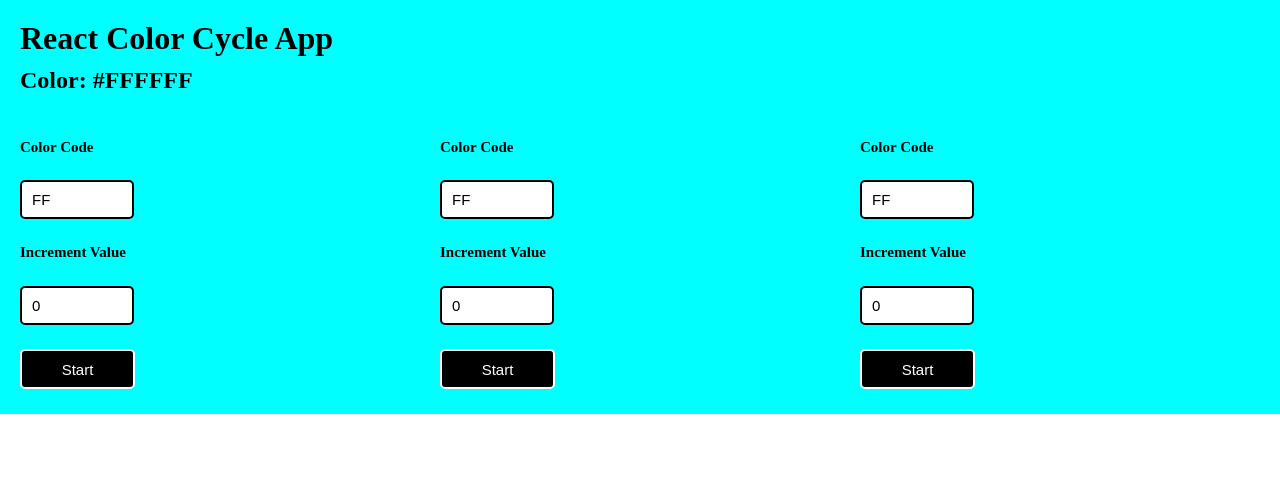
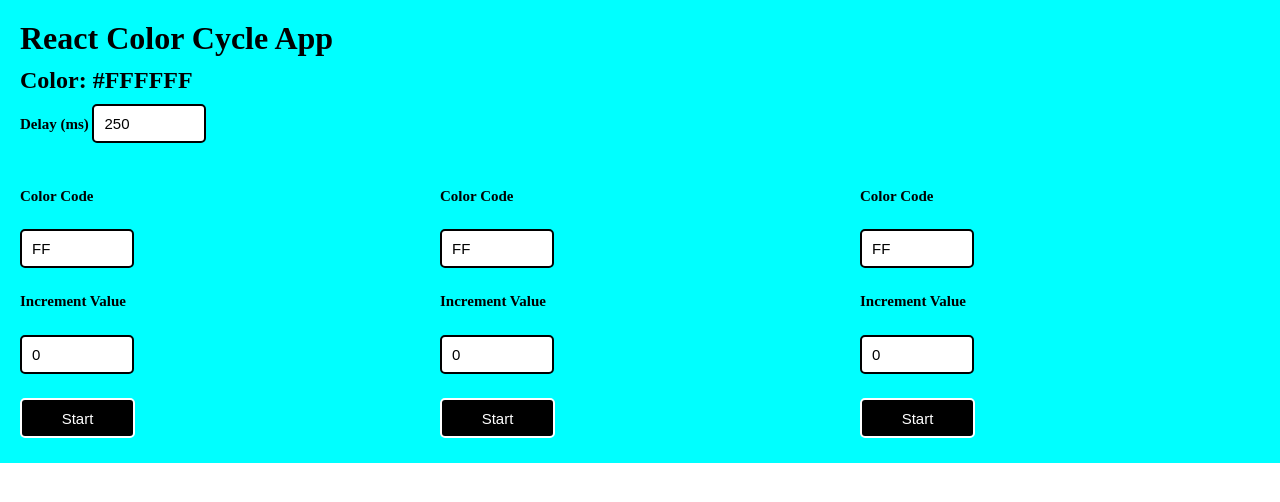
Before and after one commit to alik-balika/react-color-cycle-app, a React (Vite) app: page / in a window 1280 px wide. Shown: the top 502 px of the page. Built offline with nearby package versions, Linux system fonts and the light colour scheme.

Commit message:
add delay input that user can change

```diff
--- a/src/App.jsx
+++ b/src/App.jsx
@@ -1,6 +1,4 @@
 import React, { useState, useEffect, useRef } from "react";
-
-const delay = 250;
 
 const App = () => {
   const [backgroundColor, setBackgroundColor] = useState("#FFFFFF");
@@ -27,6 +25,7 @@
       running: false,
     },
   });
+  const [delay, setDelay] = useState(250);
 
   useInterval(
     () => {
@@ -128,11 +127,24 @@
     });
   };
 
+  const handleDelayInput = (delayValue) => {
+    if (isNaN(delayValue)) return;
+    setDelay(delayValue);
+  };
+
   return (
     <div style={{ height: "100vh", backgroundColor: backgroundColor }}>
       <div className="header">
         <h1>React Color Cycle App</h1>
-        <h2>Color: {backgroundColor}</h2>
+        <h2 style={{ marginBottom: "10px" }}>Color: {backgroundColor}</h2>
+        <label htmlFor="delay">Delay (ms) </label>
+        <input
+          type="text"
+          id="delay"
+          value={delay}
+          onChange={(e) => handleDelayInput(e.target.value)}
+          disabled={Object.keys(colorCodes).some((c) => colorCodes[c].running)}
+        />
       </div>
       <div className="options">
         {Object.keys(colorCodes).map((color) => {
```
